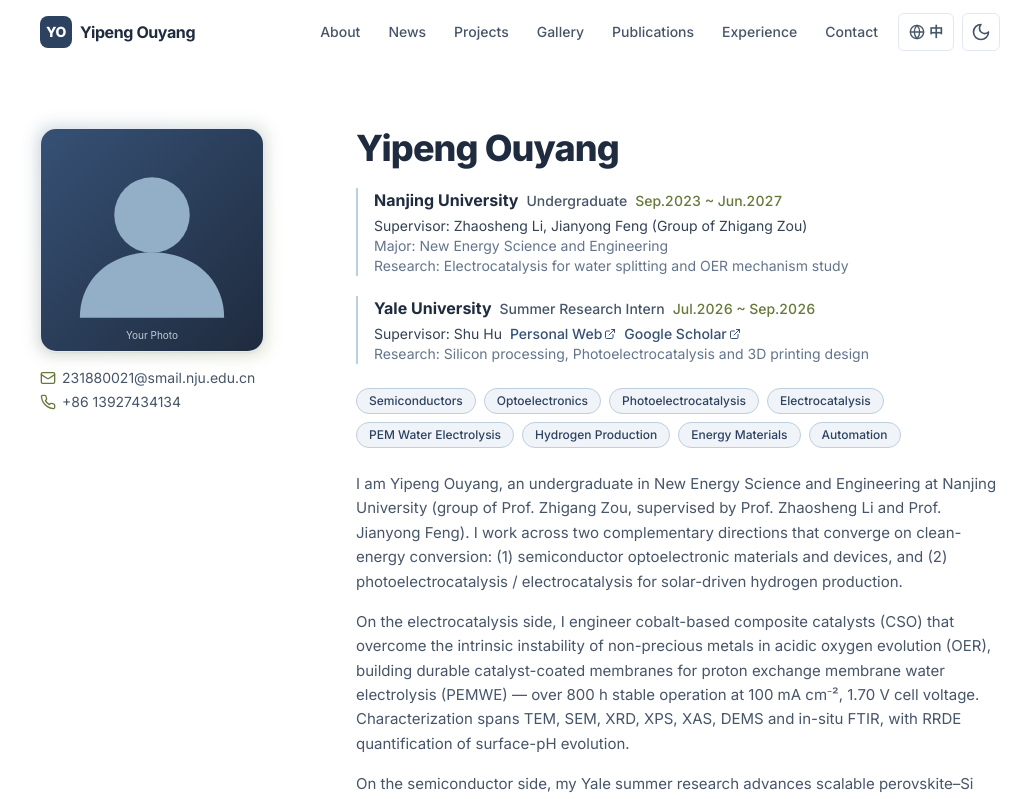
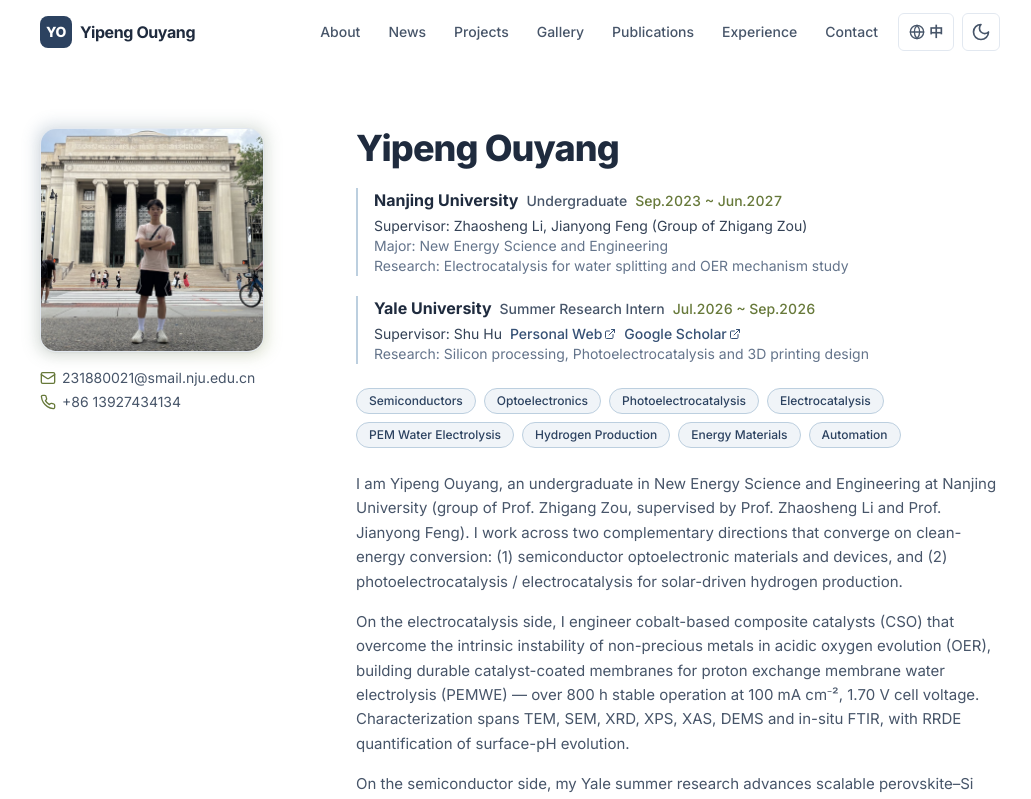
Before and after one commit to ClarkOuyang/Personal-Website, a React (Vite) app: page / in a window 1280 px wide. Shown: the top 799 px of the page, without its empty margins (120-1151 px from the left). Built offline with nearby package versions, Linux system fonts and the light colour scheme; the HTML template or start-up script is replaced by a standard one.

Commit message:
Add MIT portrait photo as hero avatar

```diff
--- a/src/data/profile.ts
+++ b/src/data/profile.ts
@@ -66,7 +66,7 @@ export const profile: Profile = {
   email: '231880021@smail.nju.edu.cn',
   phone: '+86 13927434134',
   // Put your photo at public/photo.jpg (square, ~400×400 looks best).
-  photo: '/photo.svg',
+  photo: '/photo.jpg',
   bio: [
     {
       en: 'I am Yipeng Ouyang, an undergraduate in New Energy Science and Engineering at Nanjing University (group of Prof. Zhigang Zou, supervised by Prof. Zhaosheng Li and Prof. Jianyong Feng). I work across two complementary directions that converge on clean-energy conversion: (1) semiconductor optoelectronic materials and devices, and (2) photoelectrocatalysis / electrocatalysis for solar-driven hydrogen production.',
```
Also changed, not shown: public/photo.jpg (added).
